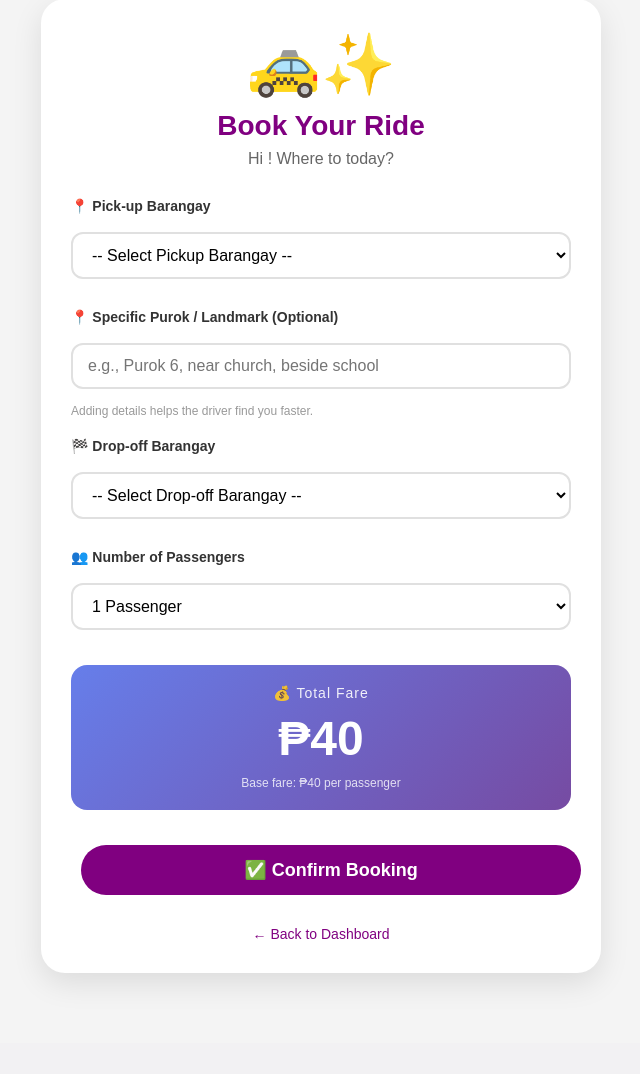
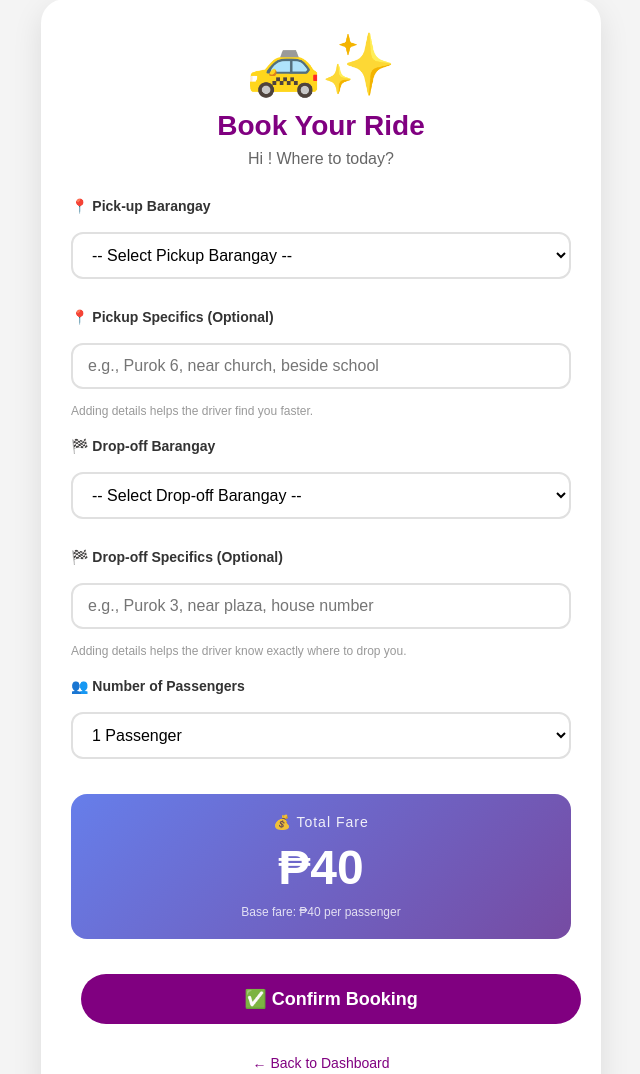
Before and after one commit to mariew999/Tapcy, a Flask app: template templates/book_ride.html in a window 1280 px wide. Shown: the part 140-1214 px from the top of the page, without its empty margins (319-959 px from the left). Before the commit the page ends 1122 px from the top, so only its background shows below. Run offline with Flask 3, Linux system fonts and the light colour scheme; the template is opened without the code that fills it, so the values that code supplies are empty.

Commit message:
Update book_ride.html

```diff
--- a/templates/book_ride.html
+++ b/templates/book_ride.html
@@ -13,7 +13,7 @@
             <!-- PICKUP LOCATION -->
             <div class="form-group">
                 <label class="form-label">📍 Pick-up Barangay</label>
-                <select name="pickup" id="pickup" class="form-select" required>
+                <select name="pickup_barangay" id="pickup_barangay" class="form-select" required>
                     <option value="">-- Select Pickup Barangay --</option>
                     <option value="Magassi">Magassi</option>
                     <option value="Balasig">Balasig</option>
@@ -31,18 +31,18 @@
                 </select>
             </div>
 
-            <!-- PUROK / DETAILS (Optional) -->
+            <!-- PICKUP DETAILS (Optional) -->
             <div class="form-group">
-                <label class="form-label">📍 Specific Purok / Landmark (Optional)</label>
+                <label class="form-label">📍 Pickup Specifics (Optional)</label>
                 <input type="text" name="pickup_details" id="pickup_details" class="form-input"
                        placeholder="e.g., Purok 6, near church, beside school">
                 <small class="input-hint">Adding details helps the driver find you faster.</small>
             </div>
 
-            <!-- DROPOFF LOCATION (NOW A DROPDOWN) -->
+            <!-- DROPOFF LOCATION -->
             <div class="form-group">
                 <label class="form-label">🏁 Drop-off Barangay</label>
-                <select name="dropoff" id="dropoff" class="form-select" required>
+                <select name="dropoff_barangay" id="dropoff_barangay" class="form-select" required>
                     <option value="">-- Select Drop-off Barangay --</option>
                     <option value="Magassi">Magassi</option>
                     <option value="Balasig">Balasig</option>
@@ -60,7 +60,15 @@
                 </select>
             </div>
 
-            <!-- PASSENGERS & FARE -->
+            <!-- DROPOFF DETAILS (Optional) -->
+            <div class="form-group">
+                <label class="form-label">🏁 Drop-off Specifics (Optional)</label>
+                <input type="text" name="dropoff_details" id="dropoff_details" class="form-input"
+                       placeholder="e.g., Purok 3, near plaza, house number">
+                <small class="input-hint">Adding details helps the driver know exactly where to drop you.</small>
+            </div>
+
+            <!-- NUMBER OF PASSENGERS -->
             <div class="form-group">
                 <label class="form-label">👥 Number of Passengers</label>
                 <select name="passengers" id="passengers" class="form-select" onchange="updateFare()" required>
@@ -227,16 +235,23 @@
     }
 
     function prepareSubmit() {
-        let pickup = document.getElementById('pickup').value;
+        let pickupBarangay = document.getElementById('pickup_barangay').value;
         let pickupDetails = document.getElementById('pickup_details').value;
-        let dropoff = document.getElementById('dropoff').value;
+        let dropoffBarangay = document.getElementById('dropoff_barangay').value;
+        let dropoffDetails = document.getElementById('dropoff_details').value;
         let passengers = document.getElementById('passengers').value;
         let fare = passengers * 40;
 
-        // Combine pickup with details if provided
-        let fullPickup = pickup;
+        // Combine pickup barangay with details
+        let fullPickup = pickupBarangay;
         if (pickupDetails.trim() !== "") {
-            fullPickup = pickup + " - " + pickupDetails;
+            fullPickup = pickupBarangay + " - " + pickupDetails;
+        }
+
+        // Combine dropoff barangay with details
+        let fullDropoff = dropoffBarangay;
+        if (dropoffDetails.trim() !== "") {
+            fullDropoff = dropoffBarangay + " - " + dropoffDetails;
         }
 
         // Create hidden inputs for the actual form submission
@@ -248,7 +263,7 @@
         let hiddenDropoff = document.createElement('input');
         hiddenDropoff.type = 'hidden';
         hiddenDropoff.name = 'dropoff';
-        hiddenDropoff.value = dropoff;
+        hiddenDropoff.value = fullDropoff;
 
         let hiddenPassengers = document.createElement('input');
         hiddenPassengers.type = 'hidden';
```
